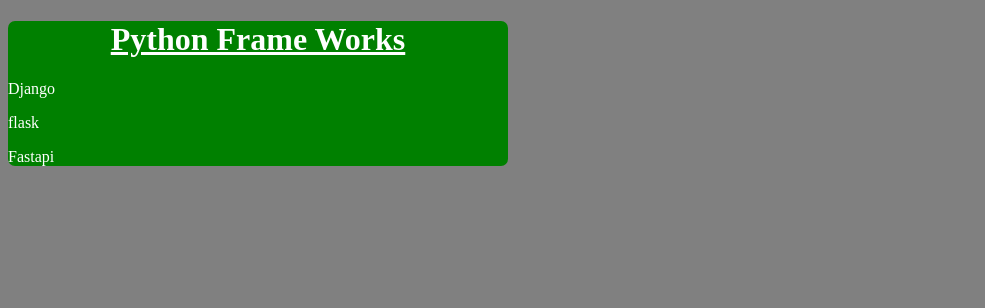
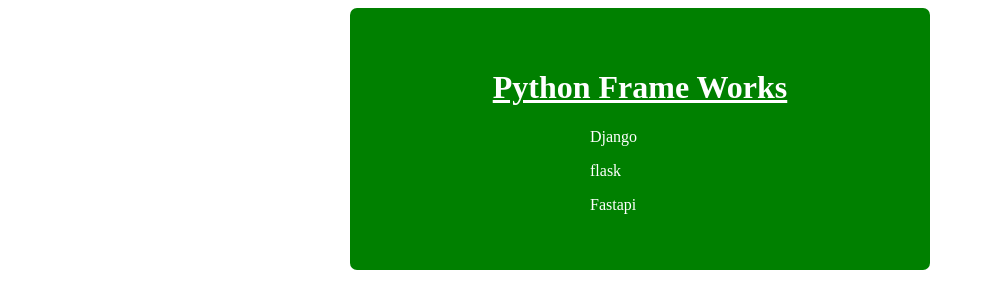
Before and after one commit to soorajcshankar-2005/CSS, a plain HTML site: page box/index.html in a window 1280 px wide. Shown: the whole page, without its empty margins (0-985 px from the left). Drawn offline with Linux system fonts and the light colour scheme.

Commit message:
css updated

```diff
--- a/box/index.html
+++ b/box/index.html
@@ -9,9 +9,11 @@
 <body class="div-bg">
     <div class="card">
         <h1 class="card-heading">Python Frame Works</h1>
+        <div class="card-body">
         <p>Django</p>
         <p>flask</p>
         <p>Fastapi</p>
+        </div>
     </div>
 </body>
 </html>
--- a/box/style.css
+++ b/box/style.css
@@ -4,6 +4,14 @@
     height: 200;
     color: white;
     border-radius: 7px;
+    padding: 40px;
+    margin-left: auto;
+    margin-right: auto;
+
+
+
+
+
 }
 
 .card-heading{
@@ -11,6 +19,9 @@
     text-decoration: underline;
 }
 
-.div-bg{
-    background-color: grey;
+.card-body{
+    width: 100px;
+    /* background-color: red; */
+    margin-left: auto;
+    margin-right: auto;
 }
```
